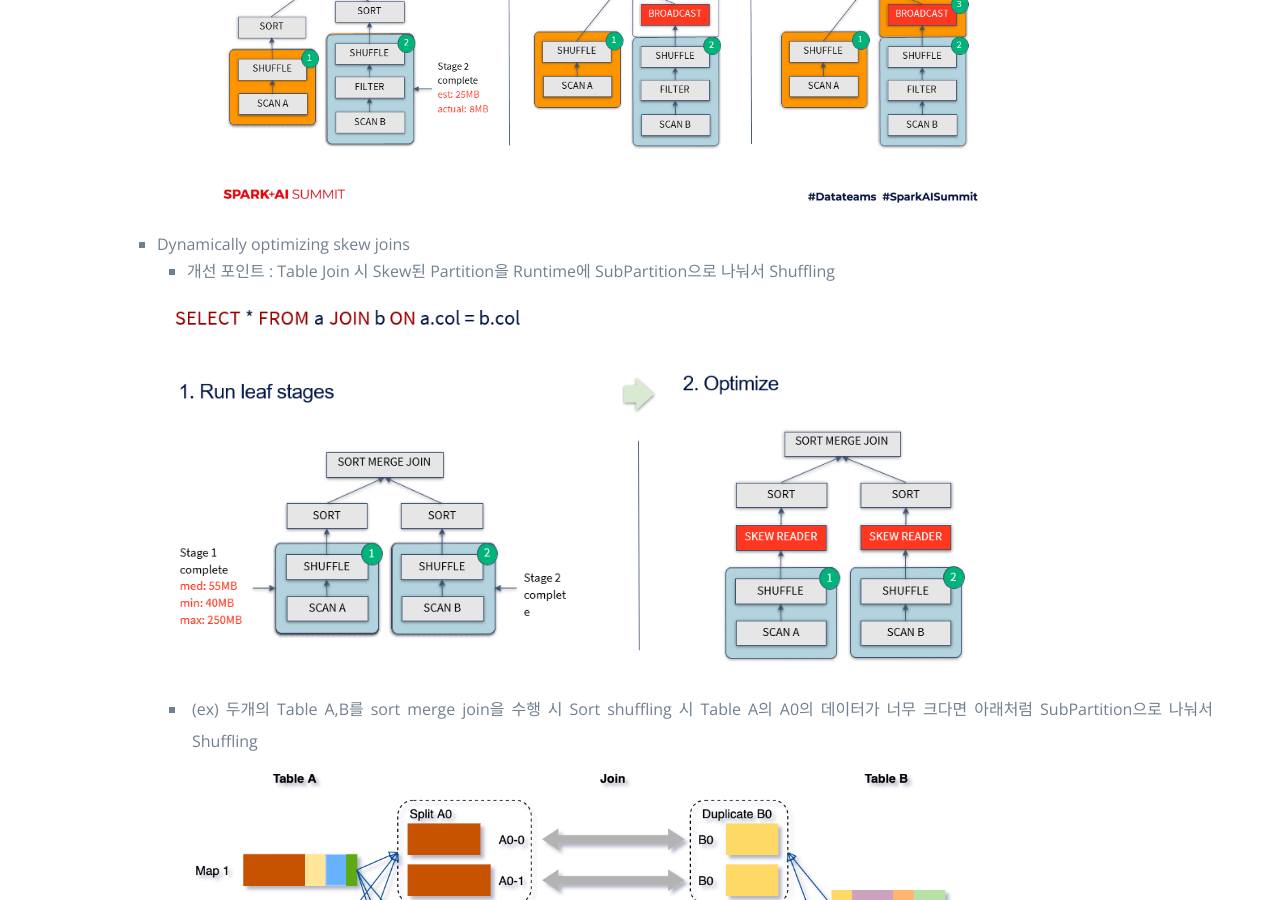
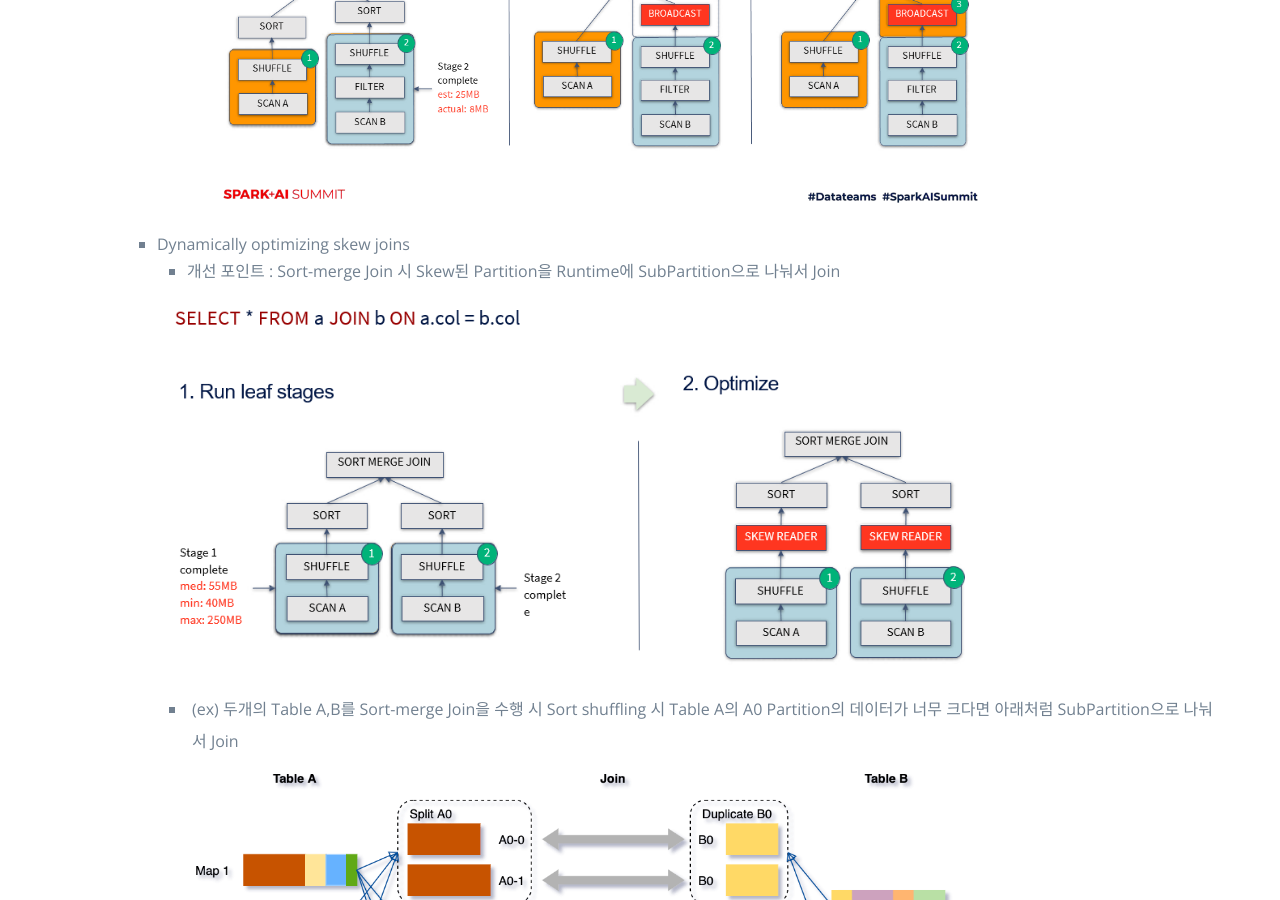
Before and after one commit to mnms/www, a Jekyll site: the page built from _posts/2020-10-06-apache-spark-3.0-review.md, in a window 1280 px wide and 900 px high, scrolled down 2369 px. Built offline with Jekyll 4.4.1, drawn with Linux system fonts in a browser that asks for light colours.

Commit message:
Apache Spark 3.0 blog - Fix wrong descriptions.

```diff
--- a/_posts/2020-10-06-apache-spark-3.0-review.md
+++ b/_posts/2020-10-06-apache-spark-3.0-review.md
@@ -50,11 +50,11 @@
                 ![ApacheSparkReview-3.png](/assets/blog/2020/10/ApacheSparkReview-3.png)
 
         - Dynamically optimizing skew joins
-            - 개선 포인트 : Table Join 시 Skew된 Partition을 Runtime에 SubPartition으로 나눠서 Shuffling
+            - 개선 포인트 : Sort-merge Join 시 Skew된 Partition을 Runtime에 SubPartition으로 나눠서 Join
 
             ![ApacheSparkReview-4.png](/assets/blog/2020/10/ApacheSparkReview-4.png)
 
-            - (ex) 두개의 Table A,B를 sort merge join을 수행 시 Sort shuffling 시 Table A의 A0의 데이터가 너무 크다면 아래처럼 SubPartition으로 나눠서 Shuffling
+            - (ex) 두개의 Table A,B를 Sort-merge Join을 수행 시 Sort shuffling 시 Table A의 A0 Partition의 데이터가 너무 크다면 아래처럼 SubPartition으로 나눠서 Join
 
                 ![ApacheSparkReview-5.png](/assets/blog/2020/10/ApacheSparkReview-5.png)
 
```
